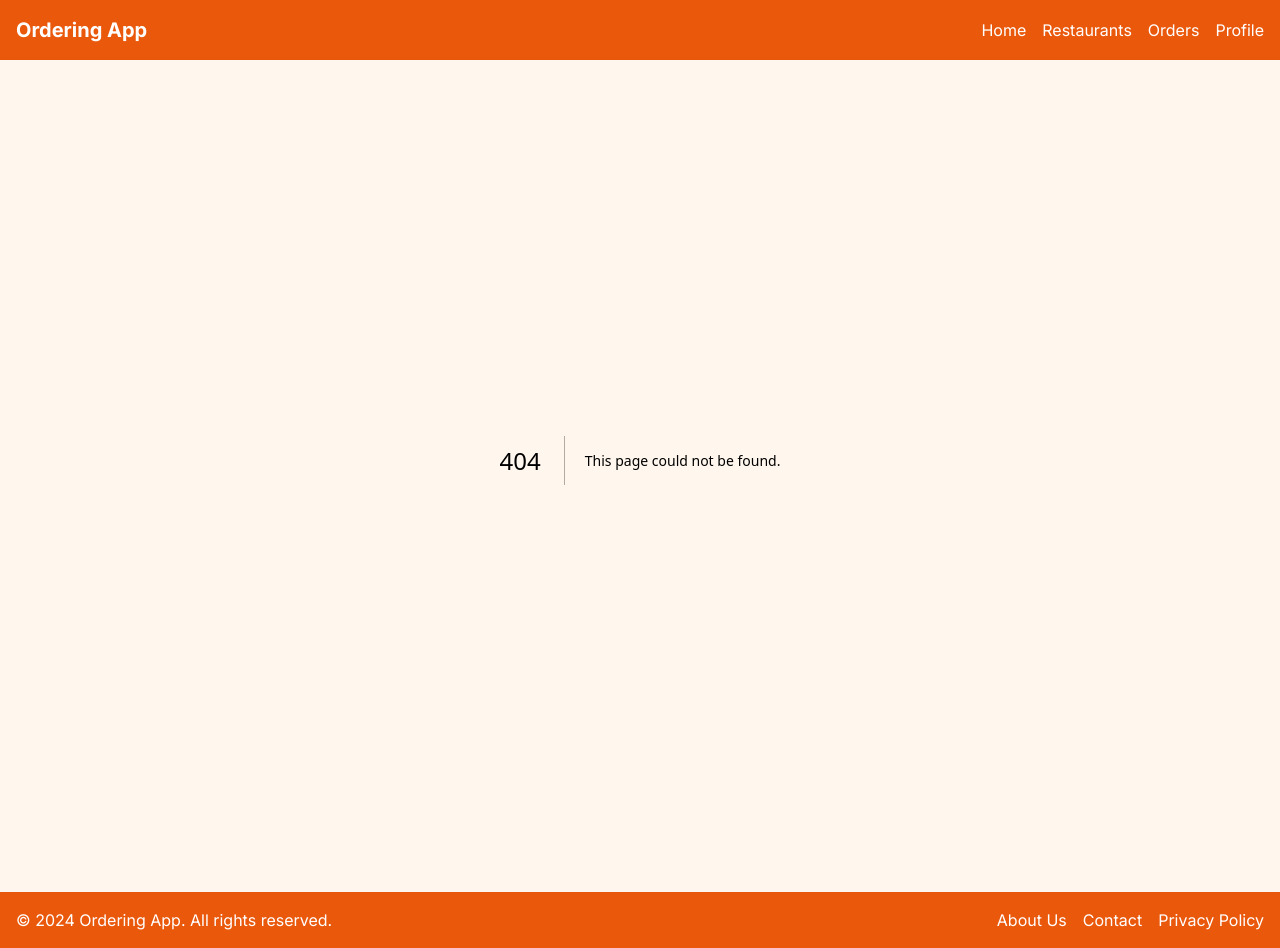
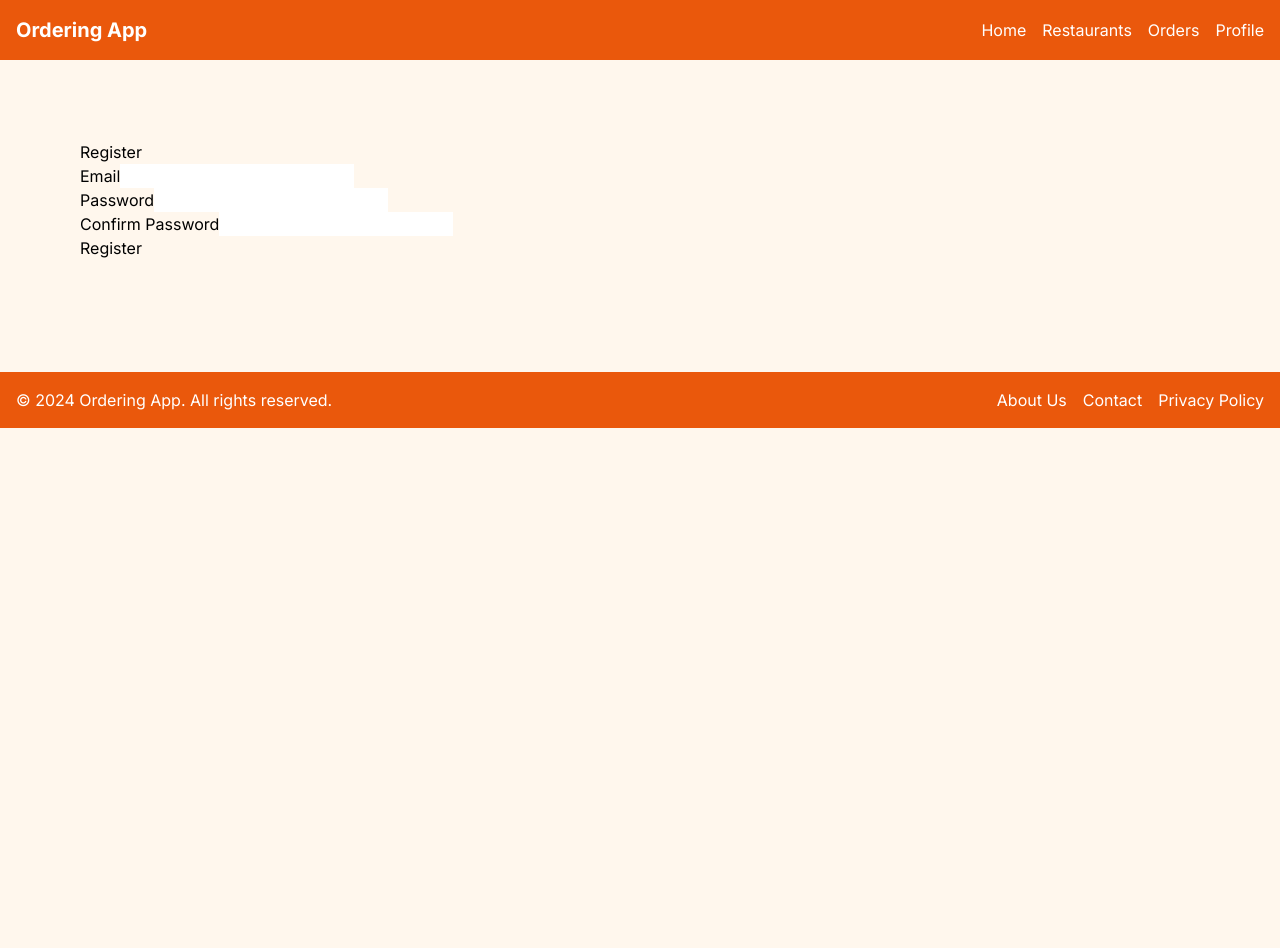
Before and after one commit to frontenddevtrainer/food-ordering-19-feb, a Next.js app: page /register in a window 1280 px wide. Before the commit this address had no page. After the commit the page ends 800 px from the top, so only its background shows below. Built offline with nearby package versions, Linux system fonts and the light colour scheme.

Commit message:
User login and register

```diff
--- /dev/null
+++ b/app/api/login/route.ts
@@ -0,0 +1,39 @@
+import bcrypt from "bcryptjs";
+import { NextRequest } from "next/server";
+import { UserModel } from "@foodordering/lib/db/model/user";
+import { SignJWT } from "jose";
+import dbconnect from "@foodordering/lib/db/db";
+
+export async function POST(req: NextRequest) {
+  const { email, password } = await req.json();
+
+  try {
+    dbconnect();
+    const user = await UserModel.findOne({ email });
+    if (user && bcrypt.compareSync(password, user.password)) {
+      const token = await new SignJWT({ id: user._id })
+        .setProtectedHeader({ alg: "HS256" })
+        .setExpirationTime("1h")
+        .sign(new TextEncoder().encode(process.env.SECRET_KEY));
+      return Response.json(
+        {
+          message: "User logged in",
+          user: {
+            token,
+          },
+        },
+        {
+          headers: {
+            "Set-Cookie": `token=${token}; HttpOnly; Path=/; Max-Age=${
+              1 * 60 * 60
+            }; SameSite=Lax`,
+          },
+        }
+      );
+    }
+
+    return Response.json({ message: "Invalid credentials" });
+  } catch (error) {
+    return Response.json({ message: "Internal server error" });
+  }
+}
--- /dev/null
+++ b/app/api/register/route.ts
@@ -0,0 +1,17 @@
+import bcrypt from "bcryptjs";
+import { NextRequest } from "next/server";
+import { UserModel } from "@foodordering/lib/db/model/user";
+import dbconnect from "@foodordering/lib/db/db";
+
+export async function POST(req: NextRequest) {
+  const { email, password } = await req.json();
+  const hashedPassword = await bcrypt.hash(password, 10);
+
+  dbconnect();
+  const user = new UserModel({ email, password: hashedPassword });
+  const doc = await user.save();
+  return Response.json({
+    message: "User signed up successfully",
+    user: { id: doc._id },
+  });
+}
--- /dev/null
+++ b/app/api/whoami/route.ts
@@ -0,0 +1,32 @@
+import { NextRequest } from "next/server";
+import { UserModel } from "@foodordering/lib/db/model/user";
+import { jwtVerify } from "jose";
+import dbconnect from "@foodordering/lib/db/db";
+
+export async function GET(req: NextRequest) {
+  try {
+    dbconnect();
+
+    const tokenCookie = req.cookies.get("token");
+
+    if (!tokenCookie) {
+      return Response.json({ message: "Invalid credentials" }, { status: 401 });
+    }
+
+    try {
+      const { payload } = await jwtVerify(
+        tokenCookie.value,
+        new TextEncoder().encode(process.env.SECRET_KEY)
+      );
+
+      const { id } = payload;
+      const user = await UserModel.findById(id, { password: 0, __v: 0 }).lean();
+
+      return Response.json({ message: "user info", user });
+    } catch (error) {
+      return Response.json({ message: "Invalid credentials" }, { status: 401 });
+    }
+  } catch (error) {
+    return Response.json({ message: "Internal server error" }, { status: 500 });
+  }
+}
--- /dev/null
+++ b/app/components/login-form/login-form.tsx
@@ -0,0 +1,54 @@
+"use client";
+
+import { useState } from "react";
+
+const LoginForm = () => {
+  const [email, setEmail] = useState("");
+  const [password, setPassword] = useState("");
+  const [status, setStatus] = useState("pending");
+
+  const submitHandler = async (e: any) => {
+    e.preventDefault();
+
+    try {
+      setStatus("started");
+      const response = await fetch("http://localhost:3000/api/login", {
+        method: "POST",
+        body: JSON.stringify({ email, password }),
+        headers: {
+          "content-type": "application/json",
+        },
+      });
+      const data = await response.json();
+    } catch (error) {
+      setStatus("error");
+    } finally {
+      setStatus("completed");
+    }
+  };
+
+  return (
+    <div className="p-10">
+      <form onSubmit={submitHandler}>
+        <h3>Login</h3>
+        <p>
+          <label>Email</label>
+          <input
+            className="text-black"
+            onChange={(e) => setEmail(e.target.value)}
+          />
+        </p>
+        <p>
+          <label>Password</label>
+          <input
+            className="text-black"
+            onChange={(e) => setPassword(e.target.value)}
+          />
+        </p>
+        <button>Login</button>
+      </form>
+    </div>
+  );
+};
+
+export default LoginForm;
--- /dev/null
+++ b/app/components/register-form/register-form.tsx
@@ -0,0 +1,65 @@
+"use client";
+
+import { useState } from "react";
+
+const RegisterForm = () => {
+  const [email, setEmail] = useState("");
+  const [password, setPassword] = useState("");
+  const [confirmPassword, setConfirmPassword] = useState("");
+  const [status, setStatus] = useState("pending");
+
+  const submitHandler = async (e: any) => {
+    e.preventDefault();
+
+    try {
+      setStatus("started");
+      const response = await fetch("http://localhost:3000/api/register", {
+        method: "POST",
+        body: JSON.stringify({ email, password }),
+        headers: {
+          "content-type": "application/json",
+        },
+      });
+    } catch (error) {
+      setStatus("error");
+    } finally {
+      setStatus("completed");
+    }
+  };
+
+  return (
+    <div className="p-10">
+      <h3>Register</h3>
+      <form onSubmit={submitHandler}>
+        <p>
+          <label>Email</label>
+          <input
+            className="text-black"
+            onChange={(e) => setEmail(e.target.value)}
+          />
+        </p>
+        <p>
+          <label>Password</label>
+          <input
+            type="password"
+            className="text-black"
+            onChange={(e) => setPassword(e.target.value)}
+          />
+        </p>
+        <p>
+          <label>Confirm Password</label>
+          <input
+            type="password"
+            className="text-black"
+            onChange={(e) => setConfirmPassword(e.target.value)}
+          />
+        </p>
+        <button type="submit" className="">
+          Register
+        </button>
+      </form>
+    </div>
+  );
+};
+
+export default RegisterForm;
--- /dev/null
+++ b/app/login/page.tsx
@@ -0,0 +1,11 @@
+import LoginForm from "../components/login-form/login-form";
+
+const LoginPage = () => {
+  return (
+    <div className="p-10">
+      <LoginForm />
+    </div>
+  );
+};
+
+export default LoginPage;
--- /dev/null
+++ b/app/register/page.tsx
@@ -0,0 +1,11 @@
+import RegisterForm from "@foodordering/app/components/register-form/register-form";
+
+const RegisterPage = () => {
+  return (
+    <div className="p-10">
+      <RegisterForm />
+    </div>
+  );
+};
+
+export default RegisterPage;
--- /dev/null
+++ b/lib/db/model/user.ts
@@ -0,0 +1,12 @@
+import mongoose, { Schema, model } from "mongoose";
+
+const UserSchema = new Schema({
+  email: { type: String, required: true, unique: true },
+  password: { type: String, required: true },
+  created_on: { type: Date, default: new Date() },
+  is_admin: { type: Boolean, default: false, required: true },
+});
+
+const UserModel = mongoose.models.users || model("users", UserSchema, "users");
+
+export { UserModel, UserSchema };
--- a/package.json
+++ b/package.json
@@ -9,12 +9,15 @@
     "lint": "next lint"
   },
   "dependencies": {
+    "bcryptjs": "^2.4.3",
+    "jose": "^5.2.2",
     "mongoose": "^8.1.3",
     "next": "14.1.0",
     "react": "^18",
     "react-dom": "^18"
   },
   "devDependencies": {
+    "@types/bcryptjs": "^2.4.6",
     "@types/node": "^20",
     "@types/react": "^18",
     "@types/react-dom": "^18",
```
Also changed, not shown: 2 other files (tests, documents, lock files or other folders).
